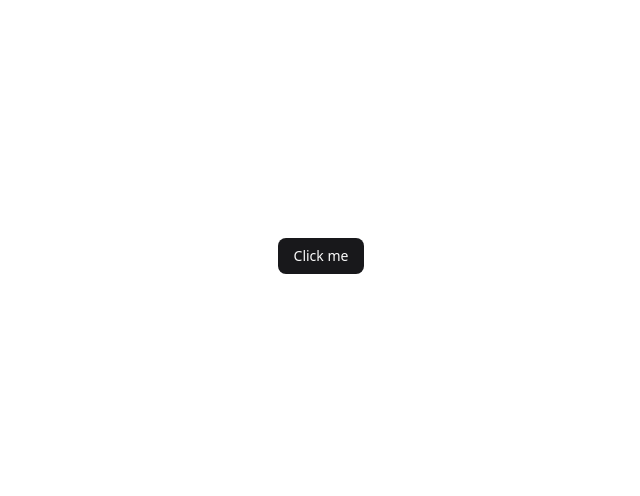
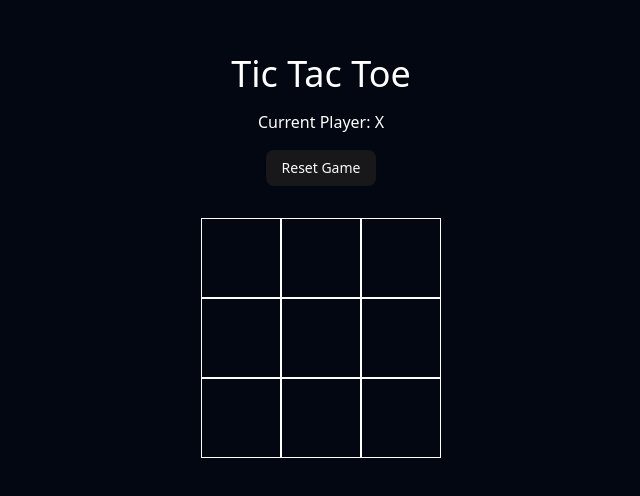
Before and after one commit to davePawww/tic-tac-toe, a React (Vite) app: page / in a window 1280 px wide. Shown: the part 144-640 px from the top of the page, without its empty margins (319-959 px from the left). Built offline with nearby package versions, Linux system fonts and the light colour scheme.

Commit message:
feature: core game

```diff
--- a/src/App.tsx
+++ b/src/App.tsx
@@ -1,13 +1,111 @@
+import { useState, useCallback, useEffect } from "react";
+import Square from "./components/square";
 import { Button } from "@/components/ui/button";
 
-function App() {
+const startingBoard = [
+  ["", "", ""],
+  ["", "", ""],
+  ["", "", ""],
+];
+
+export default function App() {
+  const [board, setBoard] = useState(startingBoard);
+  const [currentPlayer, setCurrentPlayer] = useState<"X" | "O">("X");
+  const [winner, setWinner] = useState("");
+
+  const handleSquareClick = useCallback(
+    (rowIndex: number, cellIndex: number) => {
+      if (board[rowIndex][cellIndex] !== "") return;
+
+      const updatedBoard = board.map((row, rIndex) => {
+        return row.map((cell, cIndex) => {
+          if (rowIndex === rIndex && cellIndex === cIndex) {
+            return currentPlayer;
+          }
+          return cell;
+        });
+      });
+
+      setBoard(updatedBoard);
+      setCurrentPlayer((prev) => (prev === "X" ? "O" : "X"));
+    },
+    [board, currentPlayer],
+  );
+
+  const handleResetGame = () => {
+    setBoard(startingBoard);
+    setCurrentPlayer("X");
+    setWinner("");
+  };
+
+  useEffect(() => {
+    // rows
+    for (let row = 0; row < 3; row++) {
+      if (
+        board[row][0] &&
+        board[row][0] === board[row][1] &&
+        board[row][1] === board[row][2]
+      ) {
+        setWinner(board[row][0]);
+      }
+    }
+
+    // columns
+    for (let col = 0; col < 3; col++) {
+      if (
+        board[0][col] &&
+        board[0][col] === board[1][col] &&
+        board[1][col] === board[2][col]
+      ) {
+        setWinner(board[0][col]);
+      }
+    }
+
+    // diagonals
+    if (
+      board[0][0] &&
+      board[0][0] === board[1][1] &&
+      board[1][1] === board[2][2]
+    ) {
+      setWinner(board[0][0]);
+    }
+    if (
+      board[0][2] &&
+      board[0][2] === board[1][1] &&
+      board[1][1] === board[2][0]
+    ) {
+      setWinner(board[0][2]);
+    }
+  }, [board]);
+
   return (
     <>
-      <div className="flex min-h-svh flex-col items-center justify-center">
-        <Button>Click me</Button>
-      </div>
+      <main className="flex h-screen flex-col items-center justify-center bg-gray-950">
+        <div className="mb-8 flex flex-col items-center justify-center gap-4">
+          <h1 className="text-4xl text-white">Tic Tac Toe</h1>
+          <p className="text-white">Current Player: {currentPlayer}</p>
+          {winner && <p className="text-white">Winner: {winner}</p>}
+          <Button onClick={handleResetGame}>Reset Game</Button>
+        </div>
+
+        {board.map((row, rowIndex) => {
+          return (
+            <div key={rowIndex} className="flex">
+              {row.map((cell, cellIndex) => {
+                return (
+                  <Square
+                    key={cellIndex}
+                    cell={cell}
+                    rowIndex={rowIndex}
+                    cellIndex={cellIndex}
+                    onClick={handleSquareClick}
+                  />
+                );
+              })}
+            </div>
+          );
+        })}
+      </main>
     </>
   );
 }
-
-export default App;
--- /dev/null
+++ b/src/components/square.tsx
@@ -0,0 +1,22 @@
+type SquareProps = {
+  cell: string;
+  rowIndex: number;
+  cellIndex: number;
+  onClick: (rowIndex: number, cellIndex: number) => void;
+};
+
+export default function Square({
+  cell,
+  rowIndex,
+  cellIndex,
+  onClick,
+}: SquareProps) {
+  return (
+    <div
+      className="h-20 w-20 border border-white text-white"
+      onClick={() => onClick(rowIndex, cellIndex)}
+    >
+      {cell}
+    </div>
+  );
+}
```
